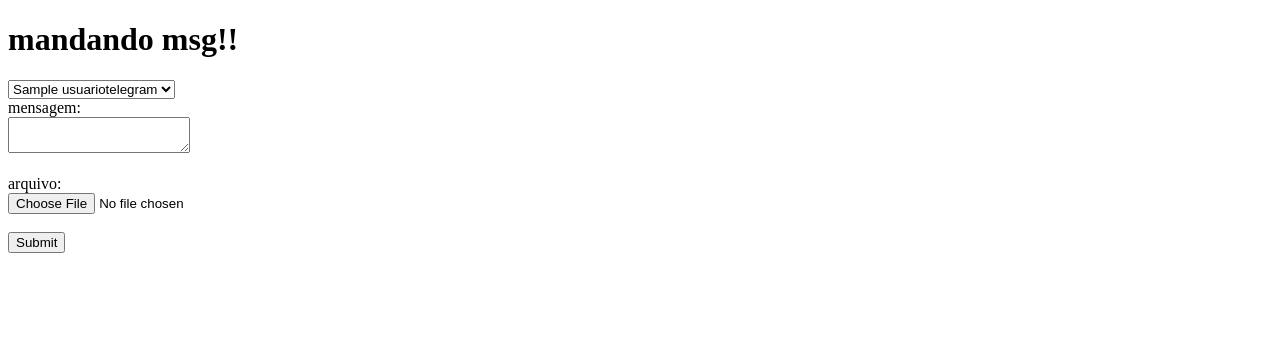
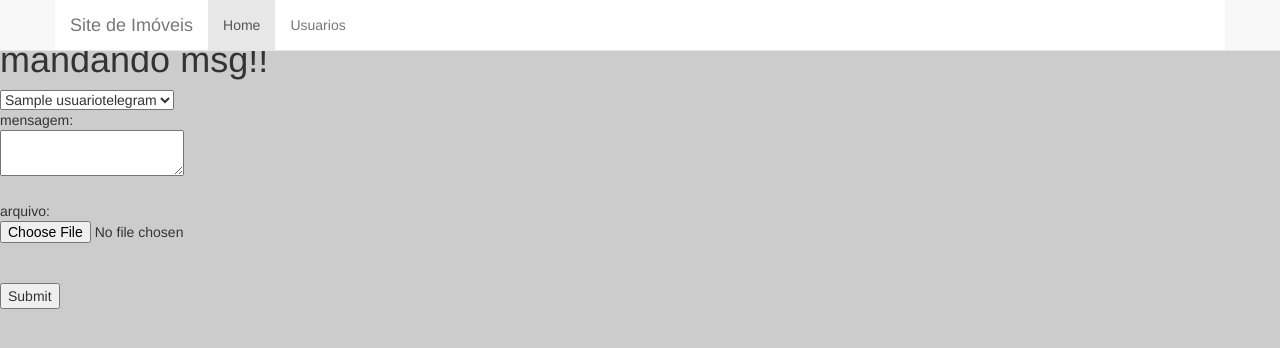
Before and after one commit to jamesperes-zz/django-telegram-msg, a Django app: page / in a window 1280 px wide. Shown: the top 348 px of the page. Run offline with Django 3.2, Linux system fonts and the light colour scheme; tables that the repository leaves empty hold one stand-in row (values such as "Sample post"); some libraries are stand-ins or nearby versions.

Commit message:
add menu html

```diff
--- a/telegramBot/bot/templates/bot/index.html
+++ b/telegramBot/bot/templates/bot/index.html
@@ -1,9 +1,47 @@
 <!DOCTYPE html>
 <html>
 <head>
+
+      <meta name="viewport" content="width=device-width, initial-scale=1">
+      <link rel="stylesheet" href="https://maxcdn.bootstrapcdn.com/bootstrap/3.3.7/css/bootstrap.min.css">
+      <script src="https://ajax.googleapis.com/ajax/libs/jquery/3.1.1/jquery.min.js"></script>
+      <script src="https://maxcdn.bootstrapcdn.com/bootstrap/3.3.7/js/bootstrap.min.js"></script>
+
     <title></title>
+
+    <style>
+                body {
+                padding-top: 20px;
+                background-color: #ccc;
+              }
+              .container{
+                background-color: #fff;
+              }
+
+    </style>
 </head>
 <body>
+  <!-- Fixed navbar -->
+<nav class="navbar navbar-default navbar-fixed-top">
+  <div class="container">
+    <div class="navbar-header">
+      <!-- The mobile navbar-toggle button can be safely removed since you do not need it in a non-responsive implementation -->
+      <a class="navbar-brand" href="#">Site de Imóveis</a>
+    </div>
+    <!-- Note that the .navbar-collapse and .collapse classes have been removed from the #navbar -->
+    <div id="navbar">
+      <ul class="nav navbar-nav">
+        <li class="active"><a href="/">Home</a></li>
+        <li><a href="usuarios">Usuarios</a></li>
+
+        </ul>
+        </li>
+
+    </div><!--/.nav-collapse -->
+  </div>
+</nav>
+
+
 
 <h1>mandando msg!!</h1>
     <form method="POST" class="post-form" enctype="multipart/form-data" >{% csrf_token %}
--- a/telegramBot/telegramBot/settings.py
+++ b/telegramBot/telegramBot/settings.py
@@ -103,7 +103,7 @@ AUTH_PASSWORD_VALIDATORS = [
         'NAME': 'django.contrib.auth.password_validation.CommonPasswordValidator',
     },
     {
-        'NAME': 'django.contrib.auth.password_validation.NumericPasswordValidator',
+        'NAME': 'djan.contrib.auth.password_validation.NumericPasswordValidator',
     },
 ]
 
```
Also changed, not shown: telegramBot/bot/management/commands/bot.py (+4 -5 lines).
